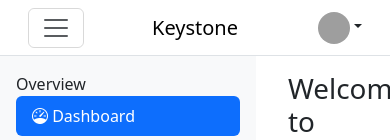
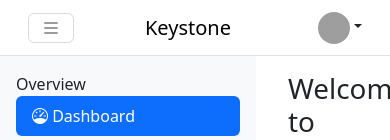
Before and after one commit to pitt-crc/keystone-web, an Angular app: page /dashboard in a window 390 px wide. Shown: the top 140 px of the page. Built offline with nearby package versions, Linux system fonts and the light colour scheme; sample sign-in values are in the browser's storage; grey boxes are pictures that could not be loaded.

Commit message:
Clean up unneeded css

```diff
--- a/src/app/dashboard/components/topNav/topNav.component.html
+++ b/src/app/dashboard/components/topNav/topNav.component.html
@@ -2,8 +2,8 @@
   <div class="container-fluid">
 
     <!-- Navbar toggler button for mobile view -->
-    <button class="navbar-toggler" type="button" data-bs-toggle="collapse" data-bs-target="#navbarNavDropdown" aria-controls="navbarNavDropdown" aria-expanded="false" aria-label="Toggle navigation">
-      <span class="navbar-toggler-icon"></span>
+    <button class="navbar-toggler" type="button" aria-controls="navbarNavDropdown" aria-expanded="false" aria-label="Toggle navigation">
+      <i class="bi bi-list"></i>
     </button>
 
     <!-- Navbar brand (logo) -->
--- a/src/app/dashboard/components/topNav/topNav.component.scss
+++ b/src/app/dashboard/components/topNav/topNav.component.scss
@@ -1,15 +1,3 @@
 .navbar {
   height: 3.5rem;
 }
-
-@media (max-width: 576px) {
-  .navbar .navbar-brand {
-    position: absolute;
-    left: 50%;
-    transform: translateX(-50%);
-  }
-}
-
-.dropdown {
-  z-index: 1000;
-}
```
